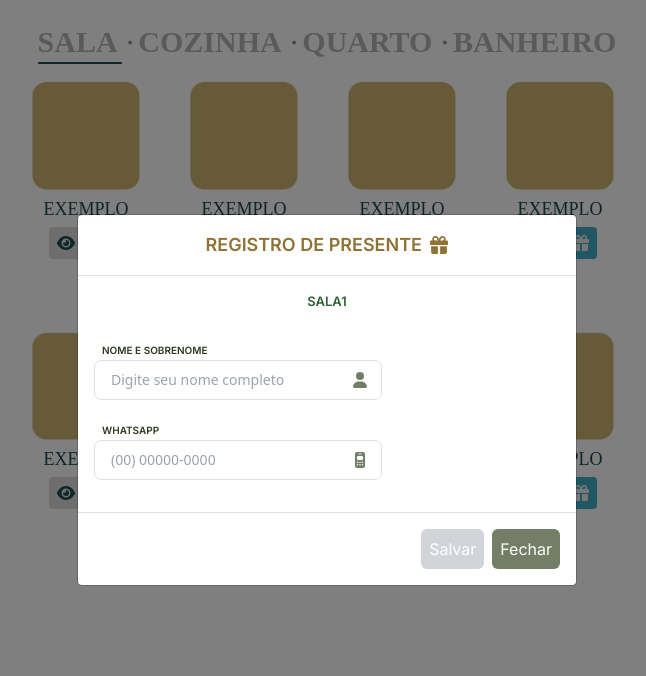
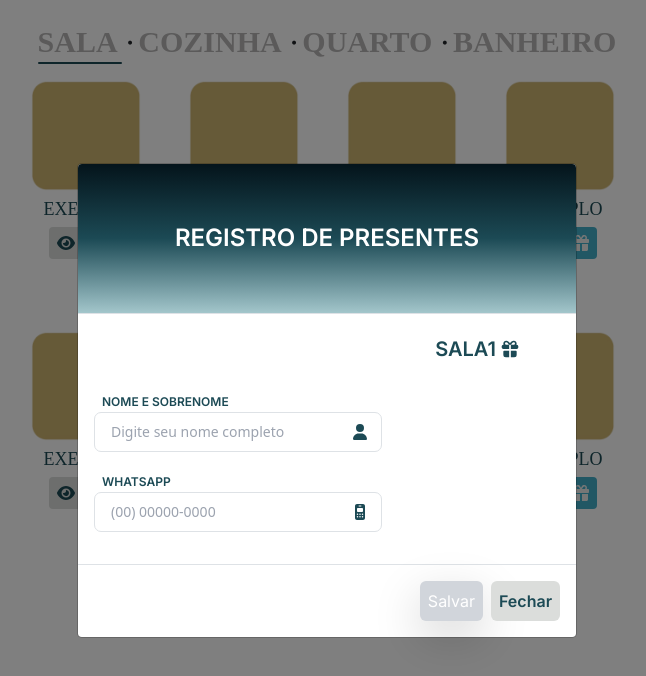
Before and after one commit to VictorLopesz/bridal-shower-frontend, a Next.js app: page / in a window 1280 px wide. Both pictures are taken after a click on the icon 420 px from the left and 242 px from the top of the page. Shown: the top 676 px of the page, without its empty margins (313-959 px from the left). Built offline with nearby package versions, Linux system fonts and the light colour scheme.

Commit message:
decidida estilização do modal

```diff
--- a/src/app/components/ModalInform/index.tsx
+++ b/src/app/components/ModalInform/index.tsx
@@ -10,6 +10,7 @@ import 'bootstrap/dist/css/bootstrap.min.css';
 import InputMask from 'react-input-mask';
 import { IoMdAlert } from "react-icons/io";
 import Confirmacao from '../Confirmacao';
+import { TbGiftFilled } from 'react-icons/tb';
 
 const ModalInform = ({ id, ...props }: any) => {
   const [show, setShow] = useState(false);
@@ -92,30 +93,31 @@ const ModalInform = ({ id, ...props }: any) => {
        active:scale-50 duration-150"
       />
 
-      <Modal show={show} onHide={handleClose} dialogClassName="modal-custom" centered>
-        <Modal.Header closeButton>
-          <Modal.Title className="flex items-center justify-center w-full">
-            <div className=" text-[#917235] uppercase text-lg font-semibold">
+      <Modal show={show} onHide={handleClose} className="modal-custom rounded-modal" centered>
+        <Modal.Header closeButton className="modal-header">
+          <Modal.Title className="flex items-center justify-center w-full h-full">
+            <div className="text-[#fff] uppercase text-2xl font-semibold flex items-center">
               <span>
-                Registro de Presente <FontAwesomeIcon icon={faGift} className="ml-1" />
+                Registro de Presentes
               </span>
+
             </div>
           </Modal.Title>
         </Modal.Header>
-        <Modal.Body>
+        <Modal.Body className="modal-body">
           <Form>
             <span
-              className="font-semibold uppercase text-[13px] text-[#2d6133] flex items-center justify-center">
-              {id}
+              className="font-semibold uppercase text-[20px] text-[#1c4a55] flex items-center justify-end mr-10 mt-1">
+              {id} <TbGiftFilled className='ml-1 w-5 h-5'/>
             </span>
             <input type="hidden" value={id} {...register('id')} />
             <br />
             <Form.Group className="mb-3" controlId="exampleForm.ControlInput1">
-              <label className="uppercase font-semibold text-[10px] -mb-2 ml-2 text-[#2d3a1f]">Nome e Sobrenome</label>
+              <label className="uppercase font-semibold text-[12px] -mb-2 ml-2 text-[#1c4a55]">Nome e Sobrenome</label>
               <div className="w-72">
                 <div className="relative w-full min-w-[200px] h-10">
                   <div className="absolute grid w-5 h-5 place-items-center text-blue-gray-500 top-2/4 right-3 -translate-y-2/4">
-                    <FontAwesomeIcon icon={faUser} className="text-[#727E65]" />
+                    <FontAwesomeIcon icon={faUser} className="text-[#1c4a55]" />
                   </div>
                   <input
                     type='text'
@@ -129,11 +131,11 @@ const ModalInform = ({ id, ...props }: any) => {
               </div>
             </Form.Group>
             <Form.Group className="mb-3" controlId="exampleForm.ControlTextarea1">
-              <label className="uppercase font-semibold text-[10px] -mb-2 ml-2 text-[#2d3a1f]">WhatsApp</label>
+              <label className="uppercase font-semibold text-[12px] -mb-2 ml-2 text-[#1c4a55]">WhatsApp</label>
               <div className="w-72">
                 <div className="relative w-full min-w-[200px] h-10">
                   <div className="absolute grid w-5 h-5 place-items-center text-blue-gray-500 top-2/4 right-3 -translate-y-2/4">
-                    <FontAwesomeIcon icon={faMobileRetro} className="text-[#727E65]" />
+                    <FontAwesomeIcon icon={faMobileRetro} className="text-[#1c4a55]" />
                   </div>
                   <InputMask
                     mask="(99) 99999-9999" maskChar={null}
@@ -155,19 +157,23 @@ const ModalInform = ({ id, ...props }: any) => {
               </p>}
           </Form>
         </Modal.Body>
-        <Modal.Footer>
+        <Modal.Footer className="modal-footer">
           <button
             className={`${!preenchido ? 'pointer-events-none bg-gray-300 text-gray-600' : ''}
-            bg-[#917235] hover:bg-[#695327] p-2 rounded-md text-white`}
+            hover:text-[#b6b5b5] bg-[#43aec9] hover:bg-[#152529] p-2 rounded-md text-white
+            shadow-lg hover:shadow-xl transition ease-in-out delay-100 active:scale-50 duration-150
+            `}
             type="submit"
             onClick={handleSubmit((data) => onSubmit({ ...data, id }))}
           >
             Salvar
           </button>
-          <button className="bg-[#727E65] hover:bg-[#34392d] p-2 rounded-md text-white"
+          <button className="
+          text-[#1c4a55] hover:text-[#85e3fa] bg-[#dbdddb] hover:bg-[#6c6d6c] font-semibold
+          py-2 px-2 rounded-md m-1 transition ease-in-out delay-150 active:scale-50 duration-150
+          "
             onClick={handleClose}
           >
-
             Fechar
           </button>
         </Modal.Footer>
--- a/src/app/components/Presentes/index.tsx
+++ b/src/app/components/Presentes/index.tsx
@@ -34,7 +34,7 @@ const Presentes = () => {
                         {" "}
 
                     </TabButton>
-                    <span className="text-[#909986]">
+                    <span className="">
                         ·
                     </span>
                     <TabButton className="font-Playfair "
@@ -45,7 +45,7 @@ const Presentes = () => {
                         <span className="ml-1 font-bold">Cozinha</span> <br />  {" "}
 
                     </TabButton>
-                    <span className="text-[#909986]">
+                    <span className="">
                         ·
                     </span>
                     <TabButton className="font-Playfair "
@@ -57,7 +57,7 @@ const Presentes = () => {
                         <br />  {" "}
 
                     </TabButton>
-                    <span className="text-[#909986]">
+                    <span className="">
                         ·
                     </span>
                     <TabButton className="font-Playfair "
--- a/src/app/globals.css
+++ b/src/app/globals.css
@@ -2,17 +2,29 @@
 @tailwind components;
 @tailwind utilities;
 
+@import url("https://fonts.googleapis.com/css2?family=Playfair+Display&display=swap");
+@import url("https://fonts.googleapis.com/css2?family=Mulish:wght@200&display=swap");
+@import url("https://fonts.googleapis.com/css2?family=Great+Vibes&display=swap");
+@import url("https://fonts.googleapis.com/css2?family=Roboto+Condensed:ital,wght@0,100..900;1,100..900&display=swap");
 
-@import url('https://fonts.googleapis.com/css2?family=Playfair+Display&display=swap');
-@import url('https://fonts.googleapis.com/css2?family=Mulish:wght@200&display=swap');
-@import url('https://fonts.googleapis.com/css2?family=Great+Vibes&display=swap');
-@import url('https://fonts.googleapis.com/css2?family=Roboto+Condensed:ital,wght@0,100..900;1,100..900&display=swap');
-
-.btn-salvar{
+.btn-salvar {
   background-color: #705318;
 }
 
 @keyframes slideIn {
-  from { width: 0; }
-  to { width: 100%; }
+  from {
+    width: 0;
+  }
+  to {
+    width: 100%;
+  }
 }
+
+.modal-header {
+  height: 150px;
+  display: flex;
+  justify-content: center;
+  align-items: center;
+  background-size: cover;
+  background-image: linear-gradient(to top, #a3c6cb, #1c4a55, #04141b);
+}
--- a/src/app/page.tsx
+++ b/src/app/page.tsx
@@ -2,7 +2,6 @@
 import React from "react";
 import Presentes from "./components/Presentes";
 import Particles from './components/Particles/particles';
-
 
 export default function Home() {
   return (
```
